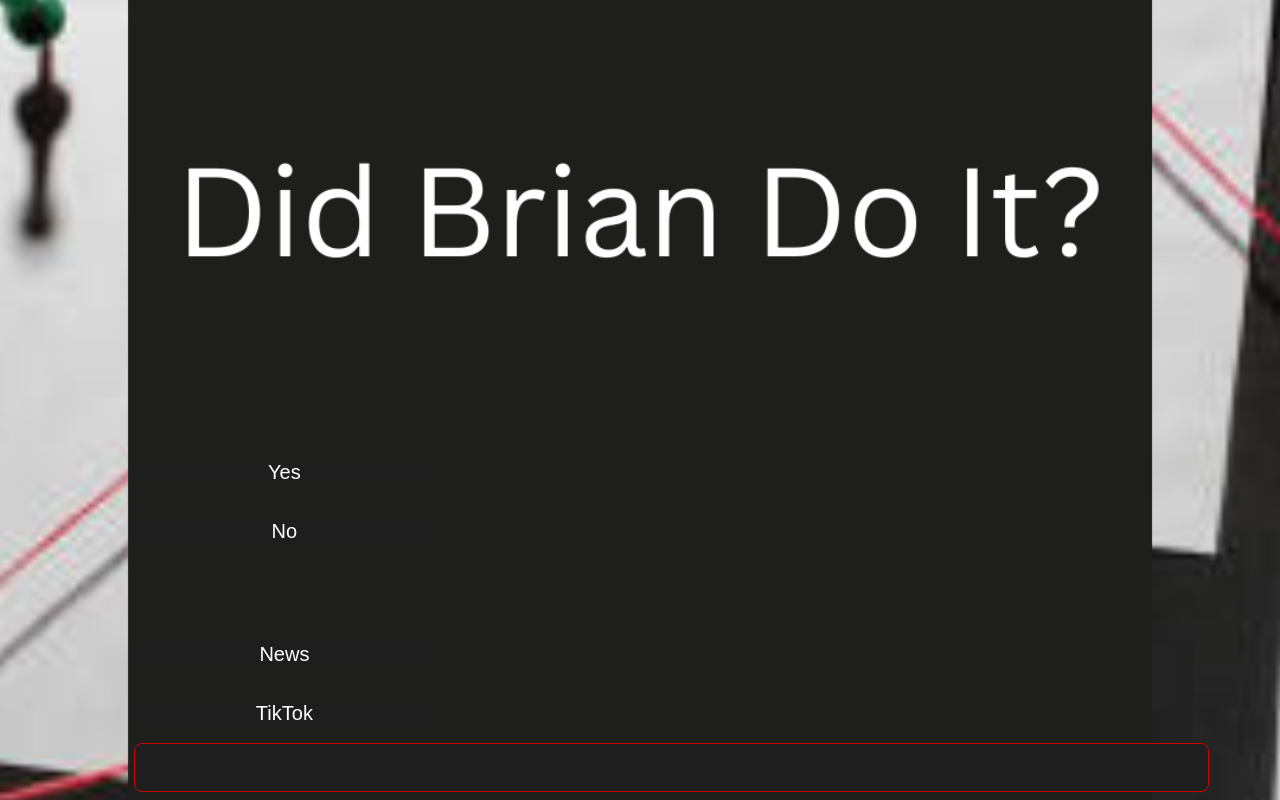
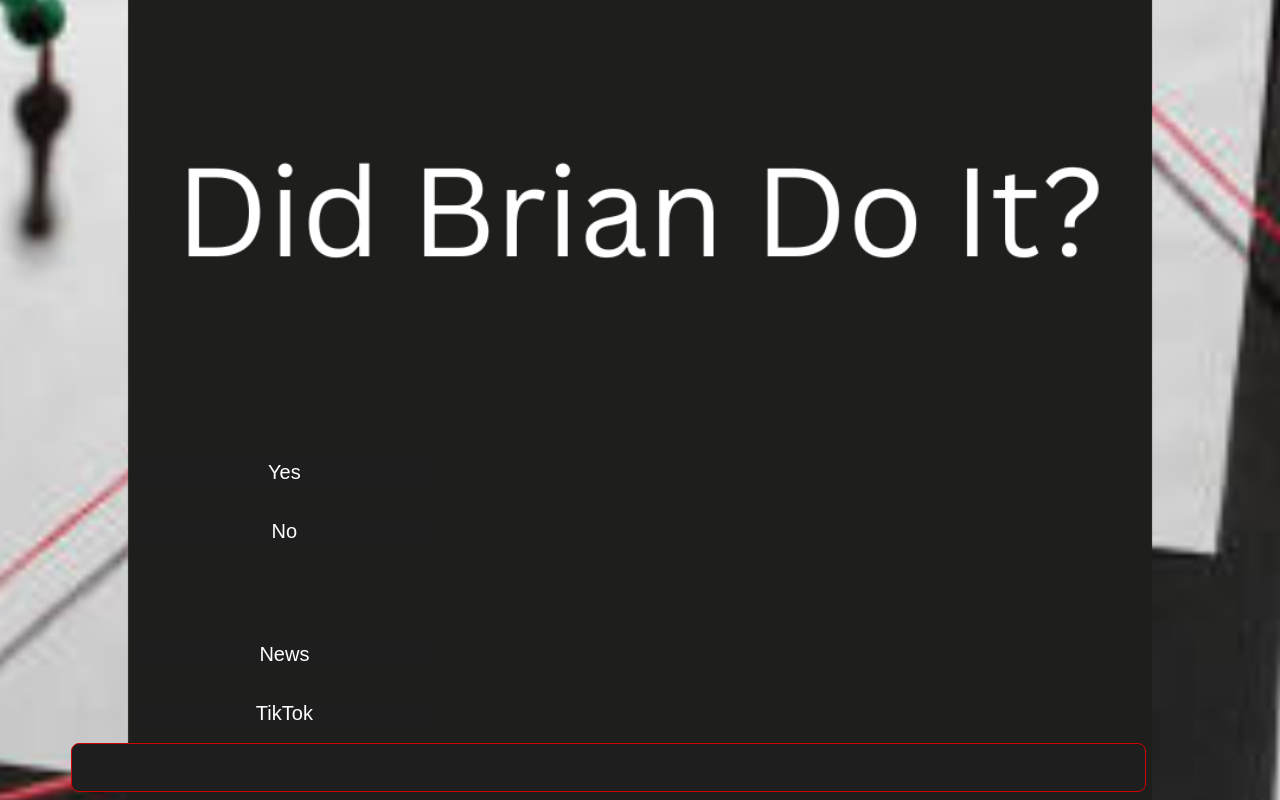
Before and after one commit to ameliatalbot/true-crime, a website: page public/question1.html in a window 1280 px wide. Shown: the part 315-1115 px from the top of the page. Drawn offline with Linux system fonts and the light colour scheme.

Commit message:
adjust button style

```diff
--- a/public/tiktokstyle.css
+++ b/public/tiktokstyle.css
@@ -58,5 +58,6 @@ input[type="radio"]:checked + label{
     padding-bottom: 2.7%;
     font-size: 1.25rem;
     border-radius: 8px;
-    margin-left: 10%;
+    margin-left: 5%;
+    font-weight: bold;
 }
```
